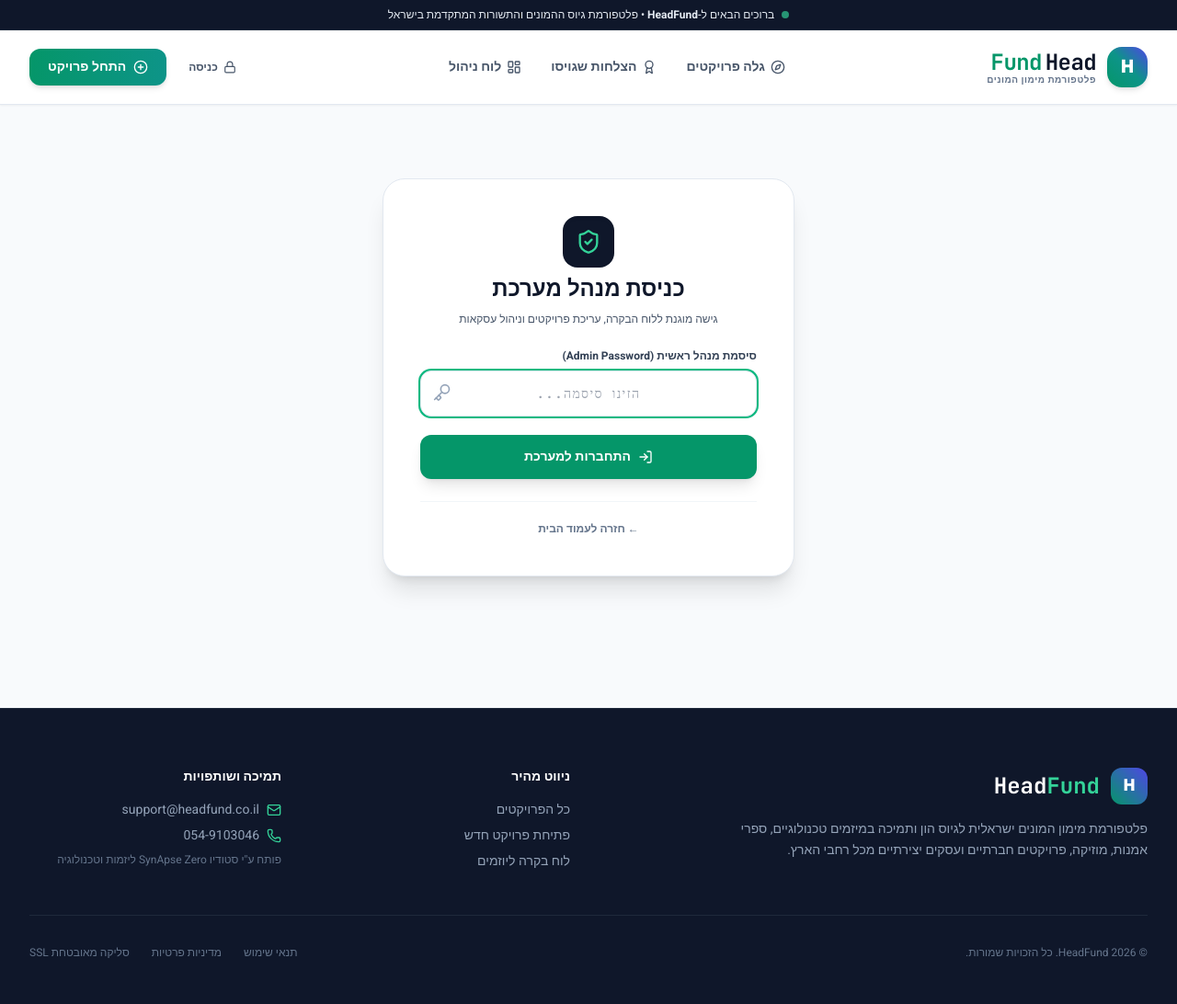
After one commit to yacovdroridev/crowdfund-platform, a Flask app: page /login in a window 1280 px wide. The commit adds this page. Shown: the whole page at 92% size. Run offline with Flask 3, Linux system fonts and the light colour scheme; some libraries are stand-ins or nearby versions.

Commit message:
feat: add project PIN verification, admin login, and route protections

```diff
--- a/app.py
+++ b/app.py
@@ -1,12 +1,36 @@
 import os
 import re
 import uuid
+import secrets
 from datetime import datetime, timedelta
-from flask import Flask, render_template, request, redirect, url_for, jsonify, flash, abort
+from flask import Flask, render_template, request, redirect, url_for, jsonify, flash, abort, session
 from db import get_db, init_db, seed_db
 
 app = Flask(__name__)
 app.secret_key = os.environ.get("SECRET_KEY", "crowdfund-super-secret-key-2026")
+ADMIN_PASSWORD = os.environ.get("ADMIN_PASSWORD", "drori2026")
+
+def is_admin():
+    return session.get('is_admin', False)
+
+def is_project_authorized(slug):
+    if is_admin():
+        return True
+    authorized_list = session.get('authorized_projects', [])
+    return slug in authorized_list
+
+def authorize_project(slug):
+    authorized = session.get('authorized_projects', [])
+    if slug not in authorized:
+        authorized.append(slug)
+        session['authorized_projects'] = authorized
+
+@app.context_processor
+def inject_auth_context():
+    return {
+        'is_admin': is_admin(),
+        'authorized_projects': session.get('authorized_projects', [])
+    }
 
 # Categories definition
 CATEGORIES = {
@@ -232,6 +256,54 @@ def pledge_success(pledge_id):
 
     return render_template('success.html', pledge=dict(pledge))
 
+@app.route('/login', methods=['GET', 'POST'])
+def login():
+    next_url = request.args.get('next', url_for('dashboard'))
+    if request.method == 'POST':
+        pwd = request.form.get('password', '').strip()
+        if pwd == ADMIN_PASSWORD:
+            session['is_admin'] = True
+            flash("התחברת בהצלחה כמנהל מערכת!", "success")
+            return redirect(next_url or url_for('dashboard'))
+        else:
+            flash("סיסמת מנהל שגויה. נסו שנית.", "error")
+    return render_template('login.html', next_url=next_url)
+
+@app.route('/logout')
+def logout():
+    session.clear()
+    flash("התנתקת מהמערכת בהצלחה.", "info")
+    return redirect(url_for('index'))
+
+@app.route('/project/<slug>/auth', methods=['GET', 'POST'])
+def project_auth(slug):
+    conn = get_db()
+    cursor = conn.cursor()
+    cursor.execute("SELECT * FROM projects WHERE slug = ?", (slug,))
+    project = cursor.fetchone()
+    conn.close()
+
+    if not project:
+        abort(404)
+
+    if request.method == 'POST':
+        auth_key = request.form.get('auth_key', '').strip()
+        project_pin = str(project['edit_pin'] or '202600').strip()
+
+        if auth_key == ADMIN_PASSWORD:
+            session['is_admin'] = True
+            authorize_project(slug)
+            flash("אומת בהצלחה כמנהל מערכת!", "success")
+            return redirect(url_for('edit_project', slug=slug))
+        elif auth_key == project_pin:
+            authorize_project(slug)
+            flash("קוד עריכה אומת בהצלחה!", "success")
+            return redirect(url_for('edit_project', slug=slug))
+        else:
+            flash("קוד PIN או סיסמה שגויים. נסו שוב.", "error")
+
+    return render_template('project_auth.html', project=dict(project))
+
 @app.route('/project/<slug>/edit', methods=['GET', 'POST'])
 def edit_project(slug):
     conn = get_db()
@@ -243,6 +315,11 @@ def edit_project(slug):
     if not project:
         conn.close()
         abort(404)
+
+    if not is_project_authorized(slug):
+        conn.close()
+        flash("נדרש אימות קוד PIN או סיסמת מנהל לצורך עריכת הפרויקט.", "error")
+        return redirect(url_for('project_auth', slug=slug))
 
     if request.method == 'POST':
         title = request.form.get('title', '').strip()
@@ -328,6 +405,7 @@ def create_project():
         cover_image = request.form.get('cover_image', '').strip() or 'https://images.unsplash.com/photo-1550751827-4bd374c3f58b?w=1200'
         video_url = request.form.get('video_url', '').strip() or None
         story_html = request.form.get('story_html', '').strip()
+        edit_pin = request.form.get('edit_pin', '').strip() or str(secrets.randbelow(900000) + 100000)
 
         # Generate slug
         clean_slug = re.sub(r'[^a-zA-Z0-9\-]', '', title.lower().replace(' ', '-'))
@@ -346,12 +424,12 @@ def create_project():
         INSERT INTO projects (
             slug, title, subtitle, category, creator_name, creator_bio, creator_avatar,
             creator_email, creator_phone, cover_image, video_url, story_html,
-            goal_amount, current_amount, backers_count, days_total, start_date, end_date, status, created_at
-        ) VALUES (?, ?, ?, ?, ?, ?, ?, ?, ?, ?, ?, ?, ?, 0, 0, ?, ?, ?, 'active', ?)
+            goal_amount, current_amount, backers_count, days_total, start_date, end_date, status, edit_pin, created_at
+        ) VALUES (?, ?, ?, ?, ?, ?, ?, ?, ?, ?, ?, ?, ?, 0, 0, ?, ?, ?, 'active', ?, ?)
         """, (
             slug, title, subtitle, category, creator_name, creator_bio, creator_avatar,
             creator_email, creator_phone, cover_image, video_url, story_html,
-            goal_amount, days_total, now_str, end_date, now_str
+            goal_amount, days_total, now_str, end_date, edit_pin, now_str
         ))
         project_id = cursor.lastrowid
 
@@ -383,7 +461,10 @@ def create_project():
         conn.commit()
         conn.close()
 
-        flash("הפרויקט פורסם בהצלחה!", "success")
+        # Automatically authorize creator in session
+        authorize_project(slug)
+
+        flash(f"הפרויקט פורסם בהצלחה! קוד ה-PIN האישי שלך לעריכה הוא: {edit_pin}", "success")
         return redirect(url_for('project_detail', slug=slug))
 
     return render_template('create.html', categories=CATEGORIES)
@@ -391,6 +472,10 @@ def create_project():
 @app.route('/dashboard')
 @app.route('/admin')
 def dashboard():
+    if not is_admin():
+        flash("גישה ללוח הניהול מוגבלת למנהלי מערכת בלבד.", "error")
+        return redirect(url_for('login', next=url_for('dashboard')))
+
     conn = get_db()
     cursor = conn.cursor()
 
--- a/templates/base.html
+++ b/templates/base.html
@@ -103,9 +103,24 @@
 
       <!-- Action Buttons -->
       <div class="flex items-center gap-3">
-        <a href="{{ url_for('create_project') }}" class="bg-gradient-to-r from-emerald-600 to-teal-600 hover:from-emerald-500 hover:to-teal-500 text-white font-bold px-5 py-2.5 rounded-xl shadow-md hover:shadow-lg transition-all flex items-center gap-2 text-sm">
+        {% if is_admin %}
+          <span class="inline-flex items-center gap-1 px-3 py-1.5 rounded-xl bg-slate-900 text-amber-400 text-xs font-bold border border-slate-700">
+            <i data-lucide="shield-check" class="w-3.5 h-3.5"></i>
+            <span>מנהל מערכת</span>
+          </span>
+          <a href="{{ url_for('logout') }}" title="התנתקות" class="p-2.5 rounded-xl bg-slate-100 hover:bg-rose-50 text-slate-600 hover:text-rose-600 transition-colors">
+            <i data-lucide="log-out" class="w-4 h-4"></i>
+          </a>
+        {% else %}
+          <a href="{{ url_for('login') }}" class="text-xs font-bold text-slate-600 hover:text-emerald-600 px-3 py-2 rounded-xl hover:bg-slate-100 transition-colors flex items-center gap-1.5">
+            <i data-lucide="lock" class="w-3.5 h-3.5"></i>
+            <span>כניסה</span>
+          </a>
+        {% endif %}
+
+        <a href="{{ url_for('create_project') }}" class="bg-gradient-to-r from-emerald-600 to-teal-600 hover:from-emerald-500 hover:to-teal-500 text-white font-bold px-4 sm:px-5 py-2.5 rounded-xl shadow-md hover:shadow-lg transition-all flex items-center gap-2 text-xs sm:text-sm">
           <i data-lucide="plus-circle" class="w-4 h-4"></i>
-          <span>התחל פרויקט חדש</span>
+          <span>התחל פרויקט</span>
         </a>
       </div>
 
--- /dev/null
+++ b/templates/login.html
@@ -0,0 +1,58 @@
+{% extends 'base.html' %}
+
+{% block title %}כניסת מנהל מערכת | HeadFund{% endblock %}
+
+{% block content %}
+<section class="min-h-[70vh] flex items-center justify-center px-4 py-12">
+  <div class="w-full max-w-md bg-white p-8 sm:p-10 rounded-3xl border border-slate-200 shadow-xl space-y-6">
+
+    <div class="text-center space-y-2">
+      <div class="w-14 h-14 bg-slate-900 text-white rounded-2xl flex items-center justify-center mx-auto shadow-inner">
+        <i data-lucide="shield-check" class="w-7 h-7 text-emerald-400"></i>
+      </div>
+      <h1 class="text-2xl font-black text-slate-900">כניסת מנהל מערכת</h1>
+      <p class="text-xs text-slate-600">
+        גישה מוגנת ללוח הבקרה, עריכת פרויקטים וניהול עסקאות
+      </p>
+    </div>
+
+    {% with messages = get_flashed_messages(with_categories=true) %}
+      {% if messages %}
+        <div class="space-y-2">
+          {% for category, message in messages %}
+            <div class="p-3.5 rounded-xl text-xs font-bold {% if category == 'error' %}bg-rose-50 text-rose-700 border border-rose-200{% else %}bg-emerald-50 text-emerald-700 border border-emerald-200{% endif %}">
+              {{ message }}
+            </div>
+          {% endfor %}
+        </div>
+      {% endif %}
+    {% endwith %}
+
+    <form method="POST" action="{{ url_for('login') }}" class="space-y-5">
+      <input type="hidden" name="next" value="{{ next_url or '' }}">
+
+      <div>
+        <label class="block text-xs font-bold text-slate-700 mb-2">סיסמת מנהל ראשית (Admin Password)</label>
+        <div class="relative">
+          <input type="password" name="password" required autofocus placeholder="הזינו סיסמה..." class="w-full px-4 py-3.5 rounded-xl border border-slate-200 text-sm focus:ring-2 focus:ring-emerald-500 focus:outline-none text-center font-mono tracking-widest text-lg">
+          <div class="absolute left-3.5 top-3.5 text-slate-400">
+            <i data-lucide="key" class="w-5 h-5"></i>
+          </div>
+        </div>
+      </div>
+
+      <button type="submit" class="w-full py-3.5 rounded-xl bg-emerald-600 hover:bg-emerald-500 text-white font-extrabold text-sm shadow-lg hover:shadow-xl transition-all flex items-center justify-center gap-2">
+        <i data-lucide="log-in" class="w-4 h-4"></i>
+        <span>התחברות למערכת</span>
+      </button>
+    </form>
+
+    <div class="pt-4 border-t border-slate-100 text-center">
+      <a href="{{ url_for('index') }}" class="text-xs font-bold text-slate-500 hover:text-slate-800 transition-colors">
+        ← חזרה לעמוד הבית
+      </a>
+    </div>
+
+  </div>
+</section>
+{% endblock %}
```
Also changed, not shown: db.py (+19 -8 lines), templates/project_auth.html (added, +57 -0 lines), tests/test_platform.py (+19 -4 lines).
